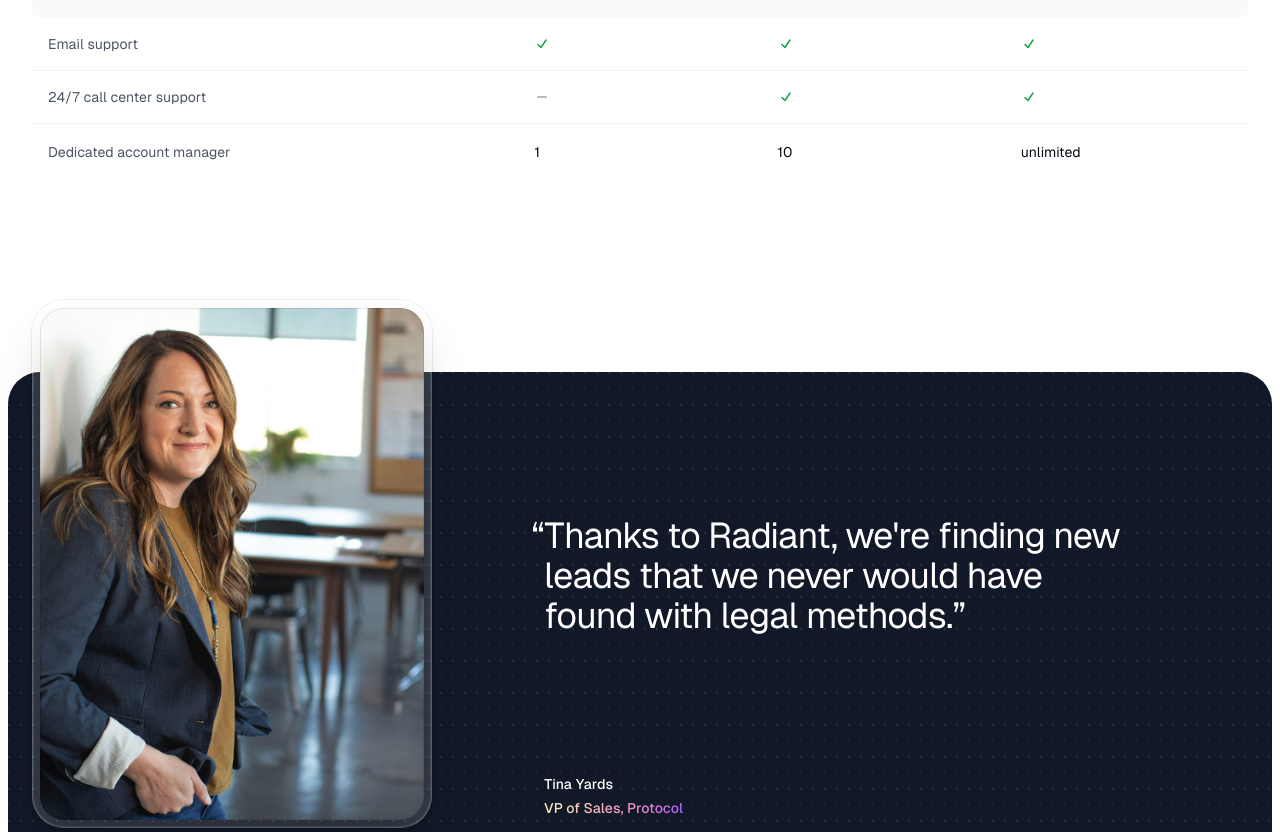
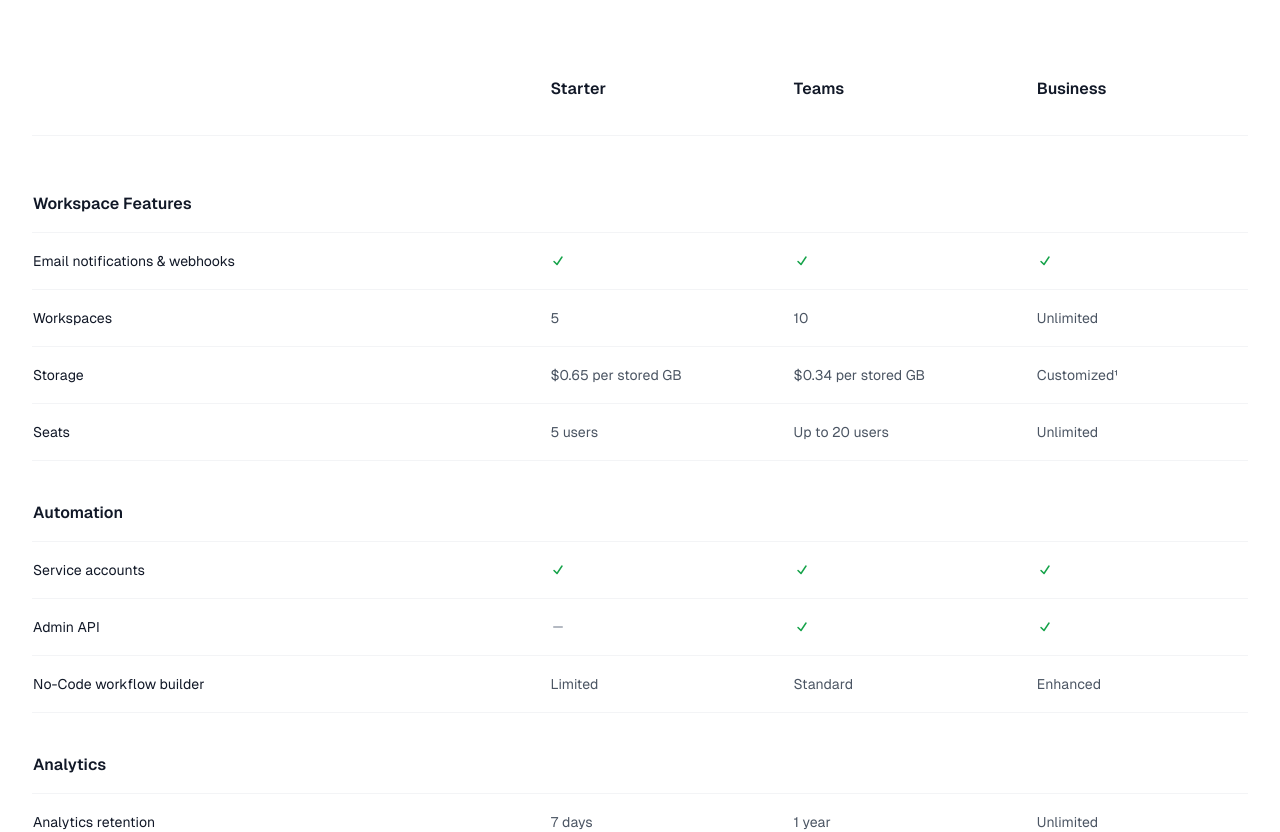
Before and after one commit to fikrirakala/radiant, a Next.js app: page /pricing in a window 1280 px wide. Shown: the part 1364-2196 px from the top of the page. Built offline with nearby package versions, Linux system fonts and the light colour scheme.

Commit message:
Create Plan Details Section

```diff
--- a/src/app/(root)/(marketing)/layout.tsx
+++ b/src/app/(root)/(marketing)/layout.tsx
@@ -10,11 +10,9 @@
       <div className="relative mx-auto max-w-7xl">
         <div className="from-28% absolute -right-60 -top-44 h-60 w-[36rem] rotate-[-10deg] transform-gpu rounded-full bg-[linear-gradient(115deg,var(--tw-gradient-stops))] from-[#fff1be] via-[#ee87cb] via-70% to-[#b060ff] blur-3xl md:right-0"></div>
       </div>
-      <div className="px-6 lg:px-8">
-        <div className="mx-auto max-w-2xl lg:max-w-7xl">
-          <Header />
-        </div>
-      </div>
+
+      <Header />
+
       {children}
     </>
   );
--- a/src/app/(root)/(marketing)/pricing/page.tsx
+++ b/src/app/(root)/(marketing)/pricing/page.tsx
@@ -1,7 +1,7 @@
 import FaqSection from "./faq-section";
 import Hero from "./hero";
+import PlanDetails from "./plan-details";
 import PricingSection from "./pricing";
-import PricingDetails from "./pricing-details";
 import TestimonialSection from "./testimonial-section";
 
 export default function PricingPage() {
@@ -9,7 +9,7 @@
     <>
       <Hero />
       <PricingSection />
-      <PricingDetails />
+      <PlanDetails />
       <TestimonialSection />
       <FaqSection />
     </>
--- /dev/null
+++ b/src/app/(root)/(marketing)/pricing/plan-details.tsx
@@ -0,0 +1,295 @@
+import { Fragment } from "react";
+
+import { cx } from "class-variance-authority";
+
+import { Icons } from "@/components/icons";
+
+type FixedPrice = string;
+
+interface VariablePrice {
+  monthly: string;
+  annually: string;
+}
+
+interface Plan {
+  name: string;
+  price: FixedPrice | VariablePrice;
+  description: string;
+  capacity: string[];
+  features: string[];
+  isStarter: boolean;
+  isRecommended: boolean;
+  buttonText: string;
+  buttonLink: string;
+}
+
+const plans: Plan[] = [
+  {
+    name: "Starter",
+    price: "$0",
+    description:
+      "For individuals and freelancers that need a scalable database.",
+    capacity: ["Up to 5 users, 1 admin", "1 workspace"],
+    features: [
+      "Up to 1000/req. per day",
+      "5 GB max storage",
+      "Community Slack Support",
+    ],
+    isStarter: true,
+    isRecommended: false,
+    buttonText: "Get started",
+    buttonLink: "#",
+  },
+  {
+    name: "Teams",
+    price: { monthly: "$49", annually: "$39" },
+    description: "For small teams and start-ups that need a scalable database.",
+    capacity: ["Up to 100 users, 3 admins", "Up to 20 workspaces"],
+    features: [
+      "Unlimited requests",
+      "$0.07 per processed GB",
+      "$0.34 per stored GB",
+      "Slack Connect",
+    ],
+    isStarter: false,
+    isRecommended: false,
+    buttonText: "Start 14-day trial",
+    buttonLink: "#",
+  },
+  {
+    name: "Business",
+    price: { monthly: "$99", annually: "$79" },
+    description:
+      "For larger teams that need more advanced controls and features.",
+    capacity: ["Up to 500 users, 10 admins", "Unlimited workspaces"],
+    features: [
+      "Unlimited requests",
+      "Volume discount",
+      "$0.03 per processed GB",
+      "$0.1 per stored GB",
+      "Single Sign-On (SSO)",
+    ],
+    isStarter: false,
+    isRecommended: true,
+    buttonText: "Start 14-day trial",
+    buttonLink: "#",
+  },
+];
+
+interface Feature {
+  name: string;
+  plans: Record<string, boolean | string>;
+  tooltip?: string;
+}
+
+interface Section {
+  name: string;
+  features: Feature[];
+}
+
+const sections: Section[] = [
+  {
+    name: "Workspace Features",
+    features: [
+      {
+        name: "Email notifications & webhooks",
+        tooltip:
+          "Consectetur qui culpa ipsum in ea irure duis culpa incididunt.",
+        plans: { Starter: true, Teams: true, Business: true },
+      },
+      {
+        name: "Workspaces",
+        tooltip:
+          "Consectetur qui culpa ipsum in ea irure duis culpa incididunt.",
+        plans: { Starter: "5", Teams: "10", Business: "Unlimited" },
+      },
+      {
+        name: "Storage",
+        tooltip:
+          "Consectetur qui culpa ipsum in ea irure duis culpa incididunt.",
+        plans: {
+          Starter: "$0.65 per stored GB",
+          Teams: "$0.34 per stored GB",
+          Business: "Customized¹",
+        },
+      },
+      {
+        name: "Seats",
+        tooltip:
+          "Consectetur qui culpa ipsum in ea irure duis culpa incididunt.",
+        plans: {
+          Starter: "5 users",
+          Teams: "Up to 20 users",
+          Business: "Unlimited",
+        },
+      },
+    ],
+  },
+  {
+    name: "Automation",
+    features: [
+      {
+        name: "Service accounts",
+        tooltip:
+          "Consectetur qui culpa ipsum in ea irure duis culpa incididunt.",
+        plans: { Starter: true, Teams: true, Business: true },
+      },
+      {
+        name: "Admin API",
+        tooltip:
+          "Consectetur qui culpa ipsum in ea irure duis culpa incididunt.",
+        plans: { Teams: true, Business: true },
+      },
+      {
+        name: "No-Code workflow builder",
+        tooltip:
+          "Consectetur qui culpa ipsum in ea irure duis culpa incididunt.",
+        plans: { Starter: "Limited", Teams: "Standard", Business: "Enhanced" },
+      },
+    ],
+  },
+  {
+    name: "Analytics",
+    features: [
+      {
+        name: "Analytics retention",
+        tooltip:
+          "Consectetur qui culpa ipsum in ea irure duis culpa incididunt.",
+        plans: { Starter: "7 days", Teams: "1 year", Business: "Unlimited" },
+      },
+      {
+        name: "Anomaly detection",
+        tooltip:
+          "Consectetur qui culpa ipsum in ea irure duis culpa incididunt.",
+        plans: { Teams: true, Business: true },
+      },
+      {
+        name: "Custom report builder",
+        tooltip:
+          "Consectetur qui culpa ipsum in ea irure duis culpa incididunt.",
+        plans: { Business: true },
+      },
+    ],
+  },
+  {
+    name: "Support",
+    features: [
+      {
+        name: "Slack",
+        plans: {
+          Starter: "Community",
+          Teams: "Connect",
+          Business: "Dedicated agent",
+        },
+      },
+      {
+        name: "Email",
+        plans: { Starter: "2-4 days", Teams: "1-2 days", Business: "Priority" },
+      },
+    ],
+  },
+];
+
+// const isVariablePrice = (
+//   price: FixedPrice | VariablePrice
+// ): price is VariablePrice => {
+//   return (price as VariablePrice).monthly !== undefined;
+// };
+
+export default function PlanDetails() {
+  return (
+    <section className="hidden px-6 py-24 lg:block lg:px-8">
+      <div className="mx-auto max-w-2xl lg:max-w-7xl">
+        <div className="relative">
+          <div className="sticky top-0 z-20 h-28 w-full bg-white dark:bg-gray-950" />
+          <table className="w-full table-fixed border-separate border-spacing-0 text-left">
+            <caption className="sr-only">Pricing plan comparison</caption>
+            <colgroup>
+              <col className="w-2/5" />
+              <col className="w-1/5" />
+              <col className="w-1/5" />
+              <col className="w-1/5" />
+            </colgroup>
+            <thead className="sticky top-28">
+              <tr>
+                <th
+                  scope="col"
+                  className="border-b border-gray-100 bg-white pb-8 dark:border-gray-800 dark:bg-gray-950"
+                ></th>
+                {plans.map((plan) => (
+                  <th
+                    key={plan.name}
+                    scope="col"
+                    className="border-b border-gray-100 bg-white px-6 pb-8 dark:border-gray-800 dark:bg-gray-950 lg:px-8"
+                  >
+                    <div className="font-semibold leading-7 text-gray-900 dark:text-gray-50">
+                      {plan.name}
+                    </div>
+                  </th>
+                ))}
+              </tr>
+            </thead>
+            <tbody>
+              {sections.map((section, sectionIdx) => (
+                <Fragment key={section.name}>
+                  <tr>
+                    <th
+                      scope="colgroup"
+                      colSpan={4}
+                      className={cx(
+                        sectionIdx === 0 ? "pt-14" : "pt-10",
+                        "border-b border-gray-100 pb-4 text-base font-semibold leading-6 text-gray-900 dark:border-gray-800 dark:text-gray-50"
+                      )}
+                    >
+                      {section.name}
+                    </th>
+                  </tr>
+                  {section.features.map((feature) => (
+                    <tr
+                      key={feature.name}
+                      className="transition hover:bg-indigo-50/30 dark:hover:bg-indigo-800/5"
+                    >
+                      <th
+                        scope="row"
+                        className="flex items-center gap-2 border-b border-gray-100 py-4 text-sm font-normal leading-6 text-gray-900 dark:border-gray-800 dark:text-gray-50"
+                      >
+                        <span>{feature.name}</span>
+                      </th>
+                      {plans.map((plan) => (
+                        <td
+                          key={plan.name}
+                          className="border-b border-gray-100 px-6 py-4 dark:border-gray-800 lg:px-8"
+                        >
+                          {typeof feature.plans[plan.name] === "string" ? (
+                            <div className="text-sm leading-6 text-gray-600 dark:text-gray-400">
+                              {feature.plans[plan.name]}
+                            </div>
+                          ) : (
+                            <>
+                              {feature.plans[plan.name] === true ? (
+                                <Icons.check aria-hidden="true" />
+                              ) : (
+                                <Icons.minus aria-hidden="true" />
+                              )}
+
+                              <span className="sr-only">
+                                {feature.plans[plan.name] === true
+                                  ? "Included"
+                                  : "Not included"}{" "}
+                                in {plan.name}
+                              </span>
+                            </>
+                          )}
+                        </td>
+                      ))}
+                    </tr>
+                  ))}
+                </Fragment>
+              ))}
+            </tbody>
+          </table>
+        </div>
+      </div>
+    </section>
+  );
+}
--- a/src/app/(root)/layout.tsx
+++ b/src/app/(root)/layout.tsx
@@ -6,7 +6,7 @@
   children: React.ReactNode;
 }>) {
   return (
-    <div className="overflow-hidden">
+    <div className="">
       <main>{children}</main>
       <Footer />
     </div>
--- a/src/components/header.tsx
+++ b/src/components/header.tsx
@@ -27,7 +27,7 @@
       <div className="group/row relative isolate flex justify-between pt-[calc(theme(spacing.2)+1px)] last:pb-[calc(theme(spacing.2)+1px)]">
         <div
           aria-hidden="true"
-          className="absolute inset-y-0 left-1/2 -z-10 w-screen -translate-x-1/2"
+          className="absolute inset-y-0 left-0 -z-10 w-screen"
         >
           <div className="absolute inset-x-0 top-0 border-t border-black/5"></div>
           <div className="absolute inset-x-0 top-2 border-t border-black/5"></div>
```
